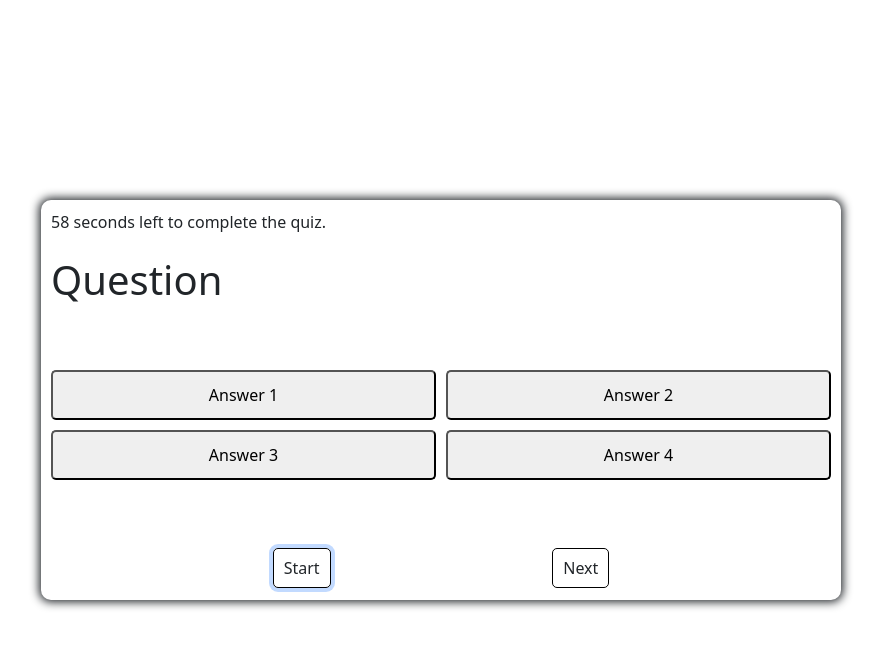
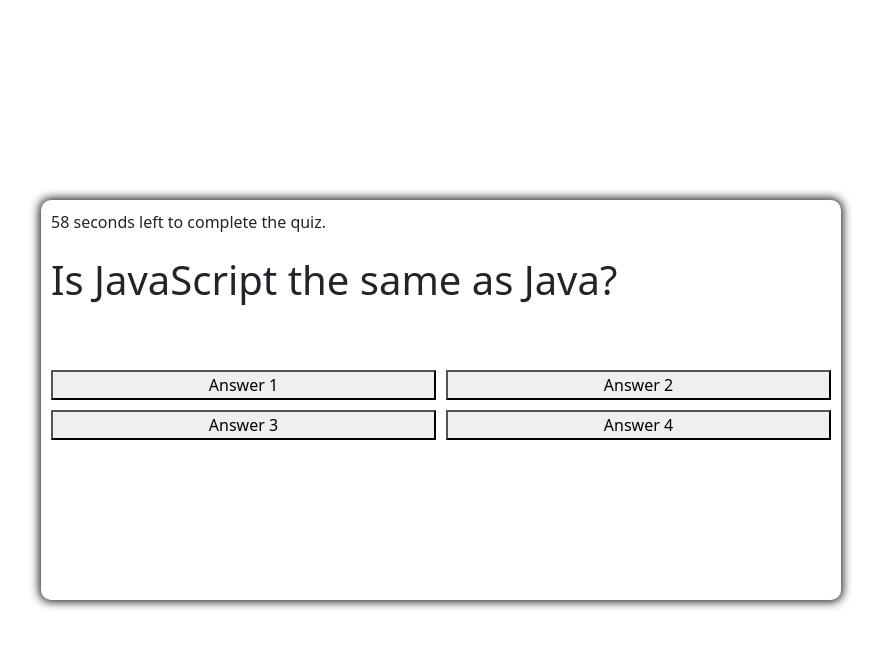
Before and after one commit to sranson/GTBC-WK-4-HW, a plain HTML site: page index.html in a window 1280 px wide. Both pictures are taken after a click on the button "Start". Shown: the whole page, without its empty margins (199-1080 px from the left). Drawn offline with nearby package versions, Linux system fonts and the light colour scheme.

Commit message:
added first question from object to html

```diff
--- a/assets/css/style.css
+++ b/assets/css/style.css
@@ -62,6 +62,11 @@ body {
     align-items: center;
 }
 
+
 .start-btn .next-btn {
     font-size: 1.5 rem;
 }
+
+.hidden {
+    display: none;
+}
--- a/assets/js/script.js
+++ b/assets/js/script.js
@@ -1,11 +1,35 @@
 
 var timeClock = document.getElementById("timeClock");
 var startBtn = document.getElementById("start-btn");
+var questionContainerElement = document.getElementById("question-container");
+var questionElement = document.getElementById("question");
+var answerButtonsElement = document.getElementById("answerButtons");
+
+let shuffledQuestions, currentQuestionIndex;
 
 
+function startQuiz() {
+   console.log("The quiz is starting");
+   startBtn.classList.add('hidden');
+   shuffledQuestions = questions.sort(() => Math.random() - .5);
+   currentQuestionIndex = 0;
+   questionContainerElement.classList.remove('hidden');
+   setNextQuestion();
+}
 
 
+function setNextQuestion() {
+    showQuestion(shuffledQuestions[currentQuestionIndex]);
+}
 
+
+function showQuestion(question) {
+    questionElement.innerHTML = questions[currentQuestionIndex].question;
+}
+
+function selectAnswer() {
+
+}
 
 
 
@@ -21,14 +45,18 @@ var startBtn = document.getElementById("start-btn");
 
 // Event Listener for Start Button
 startBtn.addEventListener("click", function() {
+    startQuiz();
     startTimer();
 })
 
+
+
+
+// Timer
 var secondsLeft = 60;
 
-// Timer
 function startTimer() {
-  console.log("The timer is starting");
+  //console.log("The timer is starting");
   var timerInterval = setInterval(function() {
     secondsLeft--;
     timeClock.textContent = secondsLeft + " seconds left to complete the quiz.";
@@ -39,3 +67,14 @@ function startTimer() {
     }
   }, 1000);
 }
+
+
+var questions = [                                               // this is an object - I thought it would be an array
+    {
+        question: "Is JavaScript the same as Java?",             //this is questions[0].question
+        answers: [                                              //this is questions[0].answers
+            { text: 'yes', correct: false},                     //this is questions[0].answers[0] -------  questions[0].answers[0].correct     > false
+            { text:'no', correct: true}                        // this is questions[0].answers[1] ------  questions[0].answers[1].correct      > true
+        ]
+    }
+]
--- a/index.html
+++ b/index.html
@@ -17,22 +17,22 @@
             <p id="timeClock">Time: 60 seconds</p>
         </div>
 
-        <div id="question-container" class="hide">
+        <div id="question-container" class="hidden">
 
             <div id="question">Question</div>
 
             <div id="answer-button" class="btn-grid">
-                <button class="answerButton">Answer 1</button>
-                <button class="answerButton">Answer 2</button>
-                <button class="answerButton">Answer 3</button>
-                <button class="answerButton">Answer 4</button>
+                <button class="answerButtons">Answer 1</button>
+                <button class="answerButtons">Answer 2</button>
+                <button class="answerButtons">Answer 3</button>
+                <button class="answerButtons">Answer 4</button>
             </div>
 
         </div>
 
         <div class="controls">
             <button id="start-btn" class="start-btn btn">Start</button>
-            <button id="next-btn" class="next-btn btn">Next</button>
+            <button id="next-btn" class="next-btn btn hidden">Next</button>
         </div>
     </div>
     <script src="./assets/js/script.js"></script>
```
